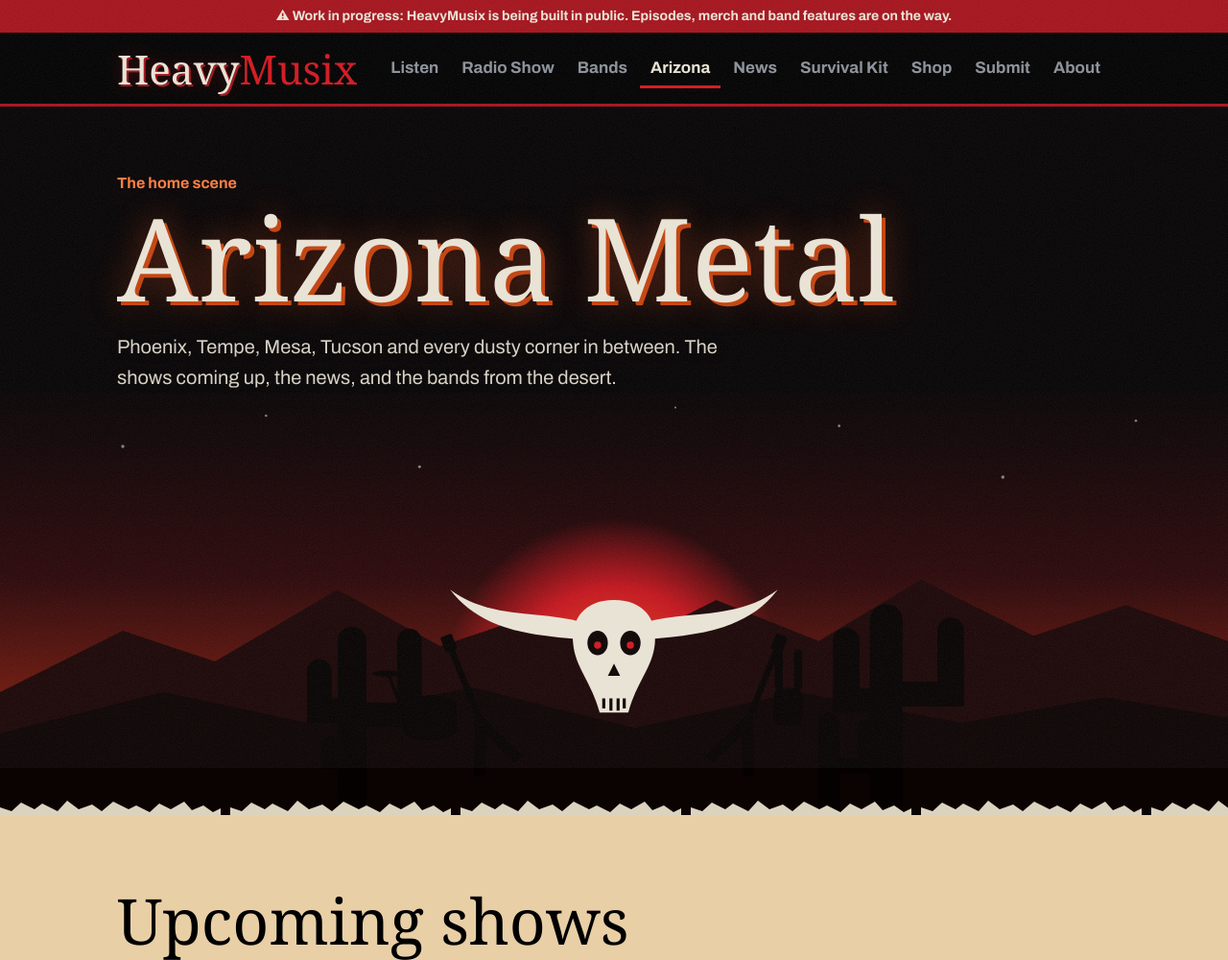
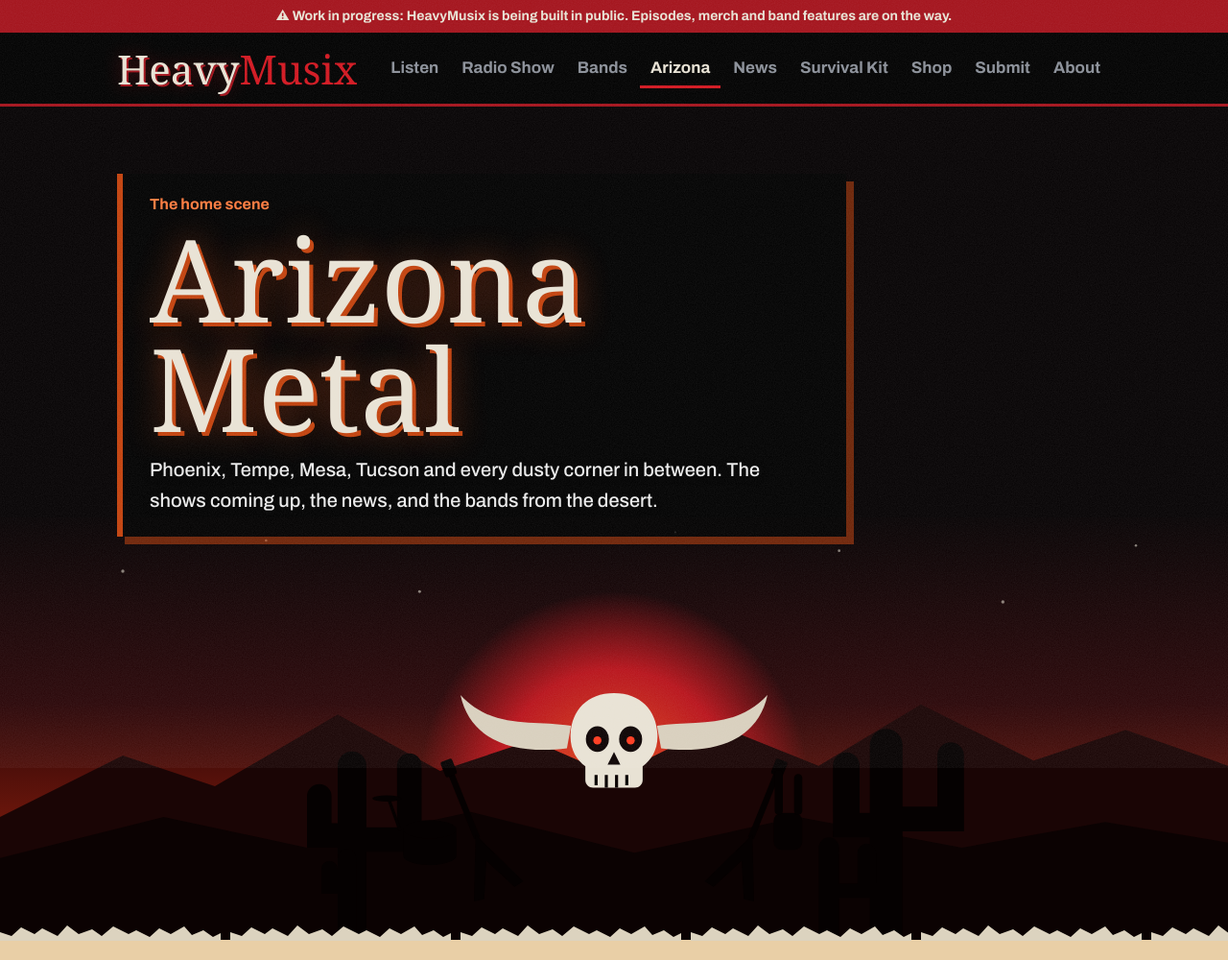
Before and after one commit to heavymusixx-cmyk/heavymusix-site, a plain HTML site: page arizona.html in a window 1280 px wide. Shown: the top 1000 px of the page at 96% size. Drawn offline with Linux system fonts and the light colour scheme; a web font is replaced by a local one.

Commit message:
Arizona: new horned skull, readable title panel

```diff
--- a/arizona.html
+++ b/arizona.html
@@ -11,7 +11,7 @@
 <link rel="preconnect" href="https://fonts.googleapis.com">
 <link rel="preconnect" href="https://fonts.gstatic.com" crossorigin>
 <link href="https://fonts.googleapis.com/css2?family=Pirata+One&family=Archivo:wdth,wght@62..125,400..800&display=swap" rel="stylesheet">
-<link rel="stylesheet" href="style.css?v=13">
+<link rel="stylesheet" href="style.css?v=14">
 </head>
 <body class="az">
 <div class="wip">&#9888; Work in progress: HeavyMusix is being built in public. Episodes, merch and band features are on the way.</div>
@@ -32,18 +32,20 @@
   </defs>
   <rect width="1200" height="420" fill="url(#azsky)"/>
   <g fill="#e8e2d4" opacity=".55"><circle cx="120" cy="60" r="1.6"/><circle cx="260" cy="30" r="1.2"/><circle cx="410" cy="80" r="1.4"/><circle cx="820" cy="40" r="1.3"/><circle cx="980" cy="90" r="1.6"/><circle cx="1110" cy="35" r="1.2"/><circle cx="660" cy="22" r="1"/></g>
-  <circle cx="600" cy="300" r="170" fill="url(#azsun)" opacity=".9"/>
+  <circle cx="600" cy="270" r="190" fill="url(#azsun)" opacity=".85"/>
   <path d="M0 300 L120 240 L210 270 L330 200 L430 255 L520 225 L600 260 L700 210 L800 250 L900 190 L1010 245 L1100 215 L1200 250 V420 H0Z" fill="#1a0505"/>
   <path d="M0 340 L160 300 L300 330 L460 295 L620 335 L780 300 L940 330 L1080 305 L1200 325 V420 H0Z" fill="#0b0202"/>
-  <!-- horned desert skull in the sun -->
-  <g transform="translate(600 250)" fill="#e8e2d4">
-    <path d="M-30 -18 C-70 -30 -120 -20 -160 -50 C-130 -10 -80 -6 -38 -2Z"/>
-    <path d="M30 -18 C70 -30 120 -20 160 -50 C130 -10 80 -6 38 -2Z"/>
-    <path d="M0 -40 C-30 -40 -42 -20 -40 2 C-38 26 -22 40 -14 70 L14 70 C22 40 38 26 40 2 C42 -20 30 -40 0 -40Z"/>
-    <ellipse cx="-16" cy="2" rx="10" ry="12" fill="#0b0202"/><ellipse cx="16" cy="2" rx="10" ry="12" fill="#0b0202"/>
-    <circle cx="-16" cy="4" r="3.5" fill="#d1161f"/><circle cx="16" cy="4" r="3.5" fill="#d1161f"/>
-    <path d="M-6 34 L0 22 L6 34Z" fill="#0b0202"/>
-    <path d="M-10 56 v10 M-3 56 v12 M4 56 v12 M10 56 v10" stroke="#0b0202" stroke-width="3"/>
+  <!-- horned metal skull in the setting sun -->
+  <g transform="translate(600 205)">
+    <path d="M-42 6 C-80 0 -118 10 -150 -24 C-140 22 -96 34 -46 28Z" fill="#d8cfbd"/>
+    <path d="M42 6 C80 0 118 10 150 -24 C140 22 96 34 46 28Z" fill="#d8cfbd"/>
+    <g transform="translate(-60 -36) scale(2.5)">
+      <path d="M24 4C13 4 7 11.5 7 21c0 5.5 2.6 9.3 5.8 11.6V38c0 1.7 1.4 3 3 3h16.4c1.6 0 3-1.3 3-3v-5.4C38.4 30.3 41 26.5 41 21 41 11.5 35 4 24 4z" fill="#e8e2d4"/>
+      <ellipse cx="17.5" cy="22" rx="4.5" ry="5" fill="#0b0202"/><ellipse cx="30.5" cy="22" rx="4.5" ry="5" fill="#0b0202"/>
+      <circle cx="17.5" cy="22.5" r="1.6" fill="#ff3b1f"/><circle cx="30.5" cy="22.5" r="1.6" fill="#ff3b1f"/>
+      <path d="M24 27l-2.5 5h5z" fill="#0b0202"/>
+      <path d="M17 36v4M21 36v5M25 36v5M29 36v4" stroke="#0b0202" stroke-width="1.2"/>
+    </g>
   </g>
   <!-- saguaros -->
   <g fill="#050101">
@@ -59,11 +61,11 @@
   <g transform="translate(420 312)" fill="#050101"><ellipse cx="0" cy="0" rx="26" ry="9"/><path d="M-26 0v26c0 5 12 9 26 9s26-4 26-9V0c0 5-12 9-26 9S-26 5-26 0z"/><rect x="-36" y="-30" width="3" height="32" transform="rotate(-20 -34 -14)"/><ellipse cx="-42" cy="-30" rx="14" ry="3"/></g>
   <g transform="translate(770 300)" fill="#050101"><rect x="-14" y="-4" width="28" height="36" rx="8"/><rect x="-13" y="-46" width="8" height="44" rx="4"/><rect x="6" y="-42" width="8" height="40" rx="4"/></g>
 </svg>
-<div class="wrap">
+<div class="wrap"><div class="az-panel">
   <p class="kicker">The home scene</p>
   <h1>Arizona Metal</h1>
   <p class="lead">Phoenix, Tempe, Mesa, Tucson and every dusty corner in between. The shows coming up, the news, and the bands from the desert.</p>
-</div></section>
+</div></div></section>
 
 <section><div class="wrap">
   <h2>Upcoming shows</h2>
--- a/style.css
+++ b/style.css
@@ -194,3 +194,9 @@ ul.az-list a{color:inherit;font-weight:800;font-size:20px}
 .tagbtns{display:flex;flex-wrap:wrap;gap:8px;margin-top:12px}
 .tagbtn{border:2px solid currentColor;background:transparent;color:inherit;font:700 15px var(--text);padding:6px 12px;cursor:pointer}
 .tagbtn.on,.tagbtn:hover,.tagbtn:focus-visible{background:var(--blood);border-color:var(--blood);color:#fff;outline:none}
+
+/* Arizona title panel: readable over the desert */
+.az-panel{display:inline-block;max-width:760px;background:rgba(0,0,0,.72);border-left:6px solid var(--copper);padding:22px 28px;box-shadow:8px 8px 0 rgba(194,65,12,.55)}
+.az-panel h1{margin:4px 0 12px}
+.az-panel .lead{color:#fff;margin:0;font-weight:500}
+@media (max-width:600px){.az-panel{padding:16px 18px}}
```
Also changed, not shown: 404.html (+1 -1 lines), about.html (+1 -1 lines), article.html (+1 -1 lines), band.html (+1 -1 lines), bands.html (+1 -1 lines), checklist-ep1.html (+1 -1 lines), index.html (+1 -1 lines), news.html (+1 -1 lines), series.html (+1 -1 lines), shop.html (+1 -1 lines), show.html (+1 -1 lines), submit.html (+1 -1 lines).
